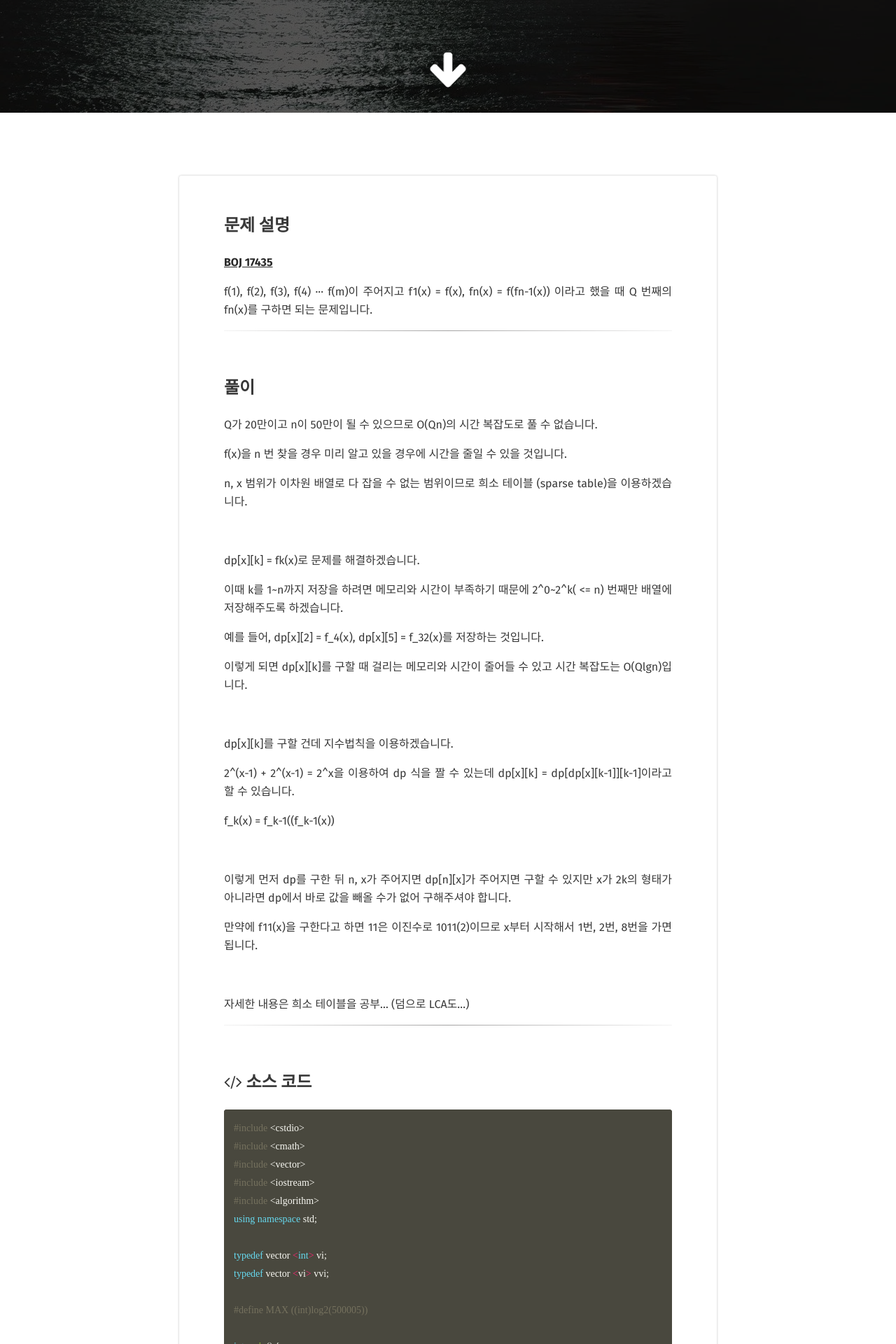
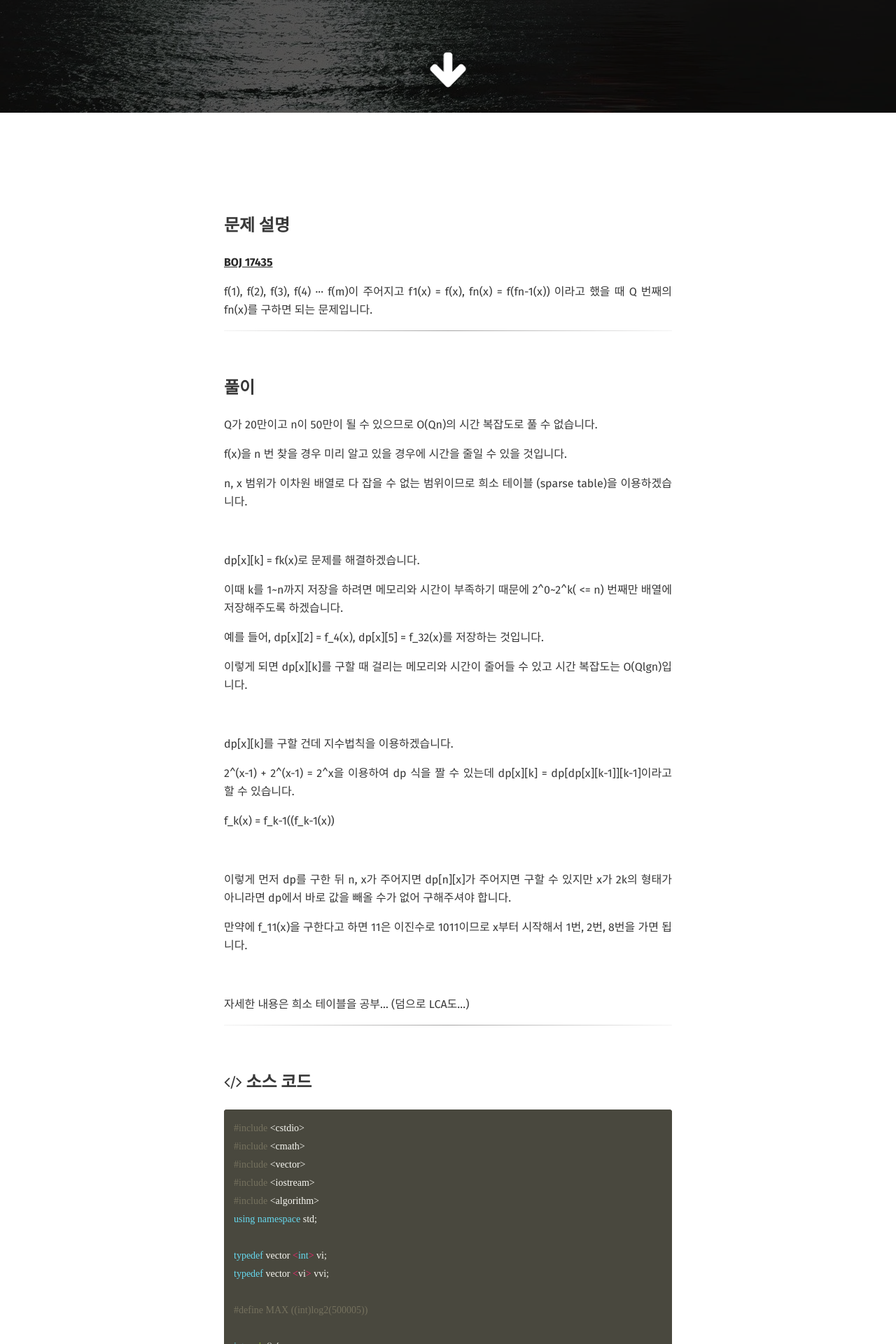
Before and after one commit to kimcodingvv/kimcodingvv.github.io, a Jekyll site: the page built from _posts/2020-02-03-BOJ-17435.md, in a window 1280 px wide. Shown: the part 739-2659 px from the top of the page at 70% size. Built offline with Jekyll 4.4.1, drawn with Linux system fonts in a browser that asks for light colours; some web fonts are replaced; comment, search, counter and statistics services are not loaded.

```diff
--- a/_config.yml
+++ b/_config.yml
@@ -8,7 +8,7 @@ words_per_minute:   200
 logo:               'assets/img/profile.webp'
 background:         #'assets/img/wallpaper.webp'
 tiled_bg:           false   # Set this true if you want to tile your background image, otherwise it will be covered
-locale:             en_US
+locale:             "ko-KR"
 url:                https://kimcodingvv.github.io
   #http://localhost:4000/
 
--- a/_posts/2020-02-03-BOJ-17435.md
+++ b/_posts/2020-02-03-BOJ-17435.md
@@ -57,7 +57,7 @@ f_k(x) = f_k-1((f_k-1(x))
 이렇게 먼저 dp를 구한 뒤 n, x가 주어지면 dp[n][x]가 주어지면 구할 수 있지만
 x가 2k의 형태가 아니라면 dp에서 바로 값을 빼올 수가 없어 구해주셔야 합니다.
 
-만약에 f11(x)을 구한다고 하면 11은 이진수로 1011(2)이므로  x부터 시작해서 1번, 2번, 8번을 가면 됩니다.
+만약에 f_11(x)을 구한다고 하면 11은 이진수로 1011이므로  x부터 시작해서 1번, 2번, 8번을 가면 됩니다.
 
 <br/>
 
--- a/_sass/site.scss
+++ b/_sass/site.scss
@@ -118,13 +118,12 @@ body {
 
 .wrapper {
   width: 100%; //60%? 70%?
-  //max-width: 1500px;
   margin: 4rem auto;
   background: $white;
   color: $color_tuatara;
   padding: 2em;
   border-radius: 3px;
-  box-shadow: 0 0 3px 0 rgba($color_shark, 0.3); //10px;
+  //box-shadow: 0 0 3px 0 rgba($color_shark, 0.3); //10px;
   @include transition(.5s);
   @media #{$small} {
     width: 90%;
@@ -140,13 +139,12 @@ body {
 
 #disqus_thread {
   width: 60%;
-  //max-width: 1500px;
   margin: -3rem auto 4rem;
   background: $white;
   color: $color_tuatara;
   padding: 2em;
   border-radius: 3px;
-  box-shadow: 0 0 3px 0 rgba($color_shark, 0.3); //10px
+  //box-shadow: 0 0 3px 0 rgba($color_shark, 0.3); //10px
   @include transition(.5s);
   @media #{$small} {
     width: 90%;
```
Also changed, not shown: about/index.md (+4 -4 lines).
